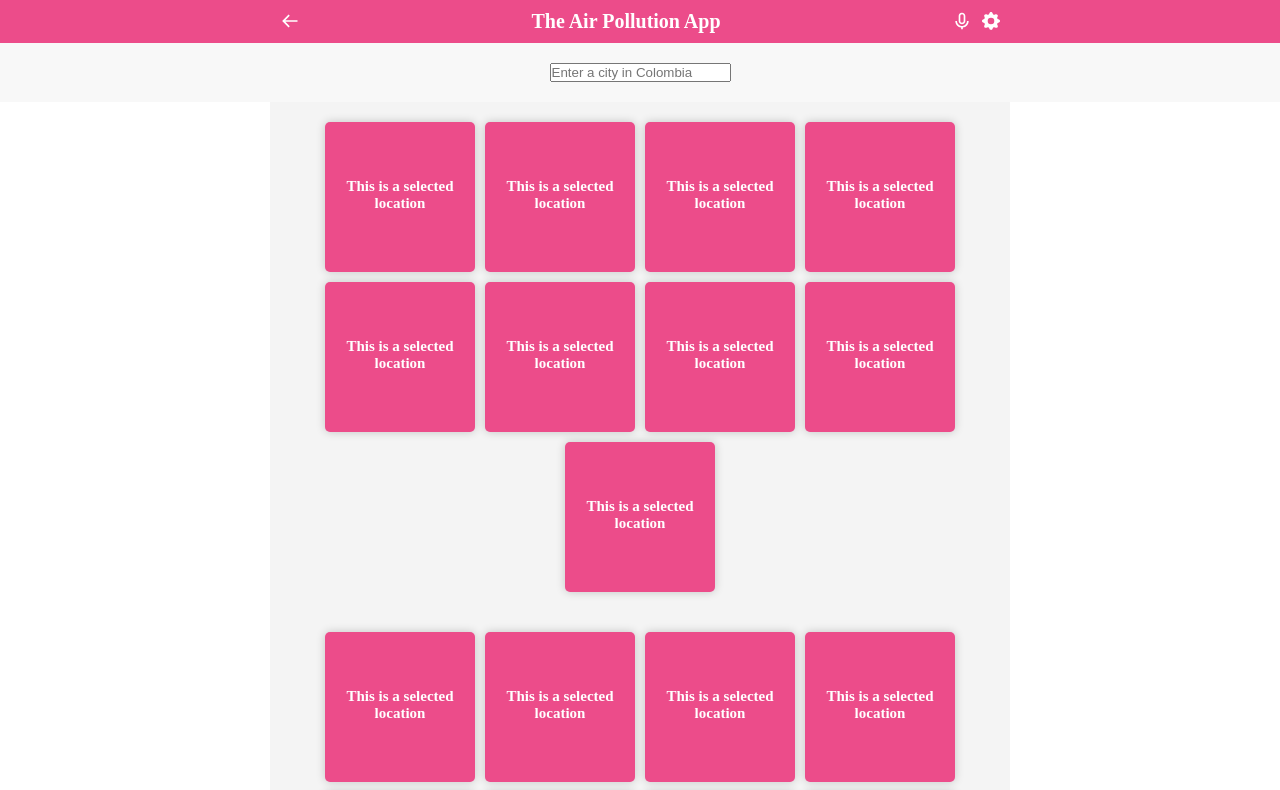
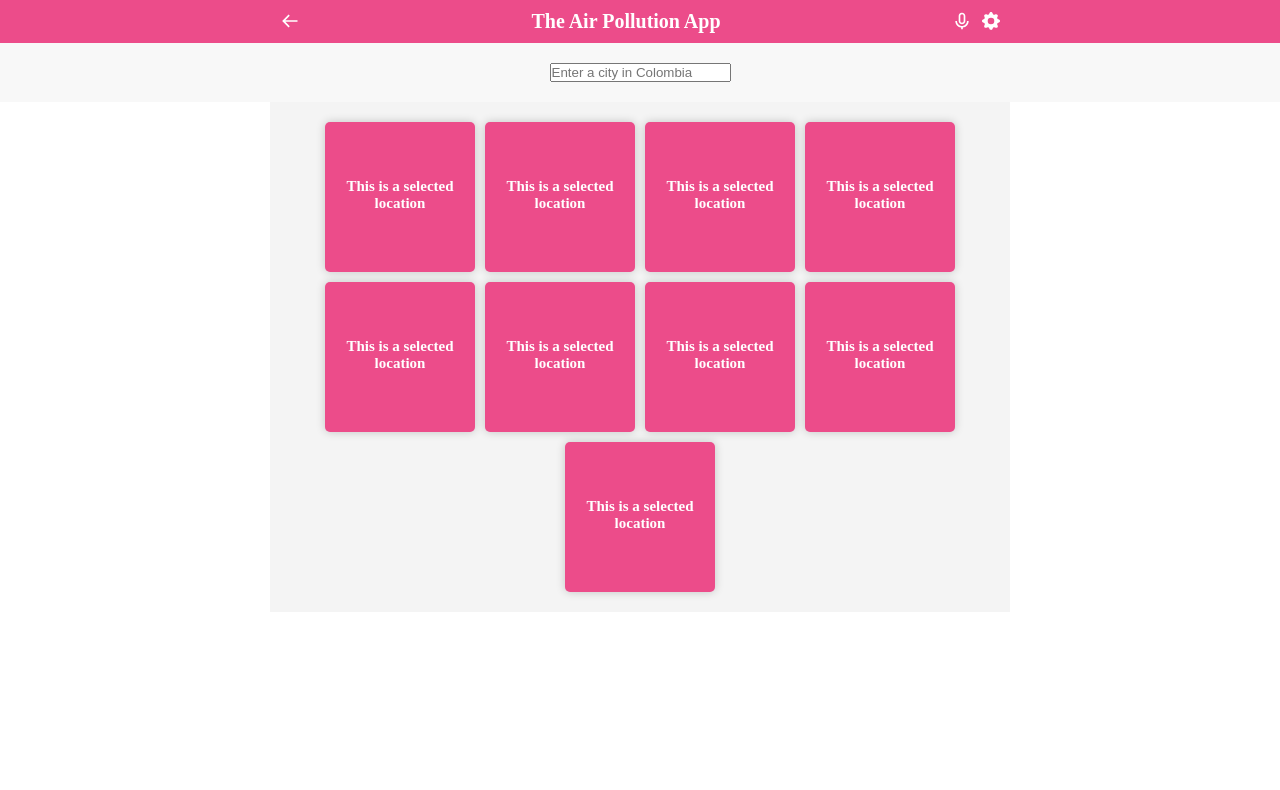
Before and after one commit to sergio-usma/airpoll-colombia-app, a React (Create React App) app: page / in a window 1280 px wide. Shown: the top 790 px of the page. Built offline with nearby package versions, Linux system fonts and the light colour scheme.

Commit message:
Add Routes and paths to render City component as a dynamic page

```diff
--- a/src/App.js
+++ b/src/App.js
@@ -1,15 +1,16 @@
+import { Route, Routes } from 'react-router-dom';
 import Header from './components/Header';
 import Home from './pages/Home';
-import Feed from './components/Feed';
+import City from './pages/City';
 
 function App() {
   return (
     <>
       <Header />
-      <div>
-        <Home />
-        <Feed />
-      </div>
+      <Routes>
+        <Route path="/" element={<Home />} />
+        <Route path="/city" element={<City />} />
+      </Routes>
     </>
   );
 }
```
